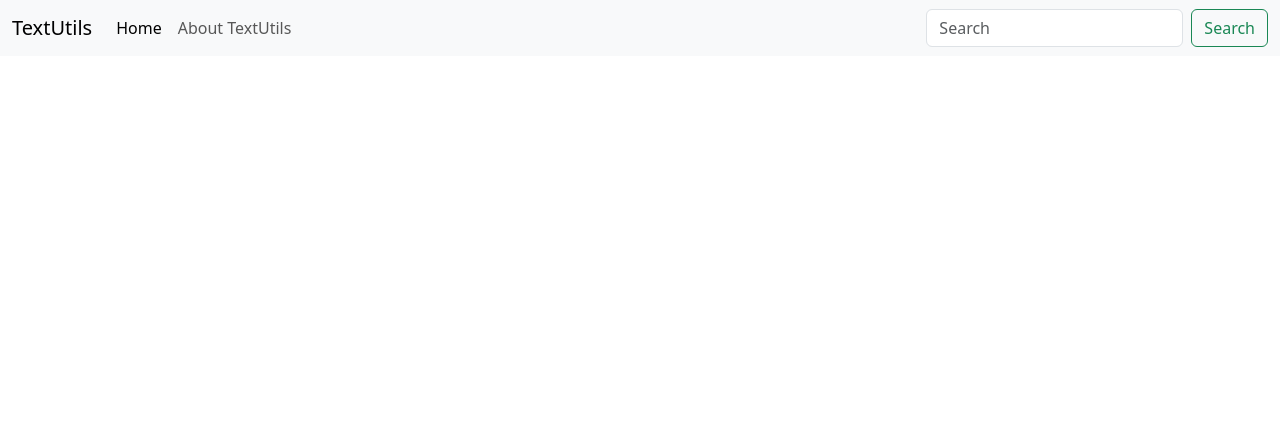
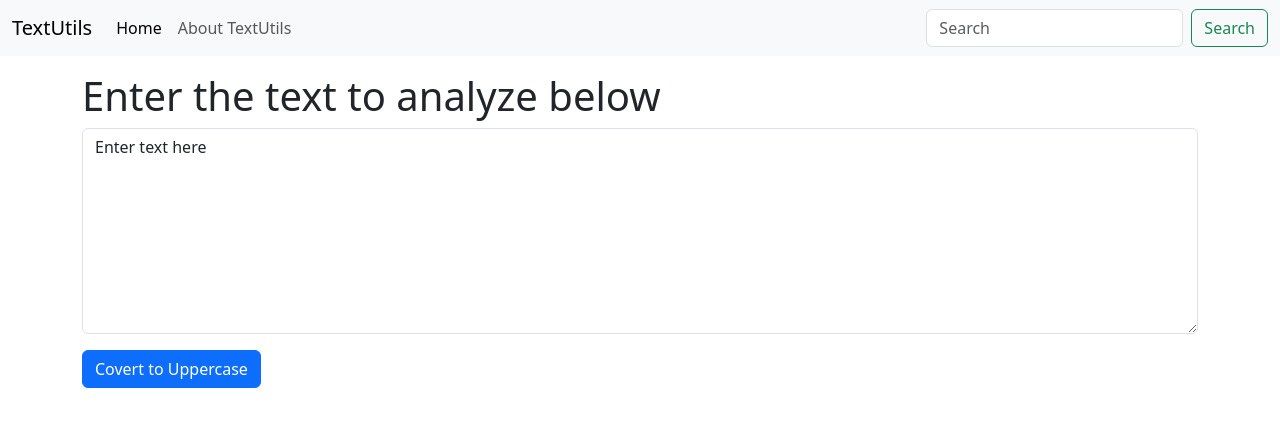
Before and after one commit to hirparamilan/react_practice_textutils, a React (Create React App) app: page / in a window 1280 px wide. Shown: the top 426 px of the page. Built offline with nearby package versions, Linux system fonts and the light colour scheme.

Commit message:
React state

```diff
--- a/src/App.js
+++ b/src/App.js
@@ -1,12 +1,15 @@
 import "./App.css";
-import 'bootstrap/dist/css/bootstrap.min.css'
+import "bootstrap/dist/css/bootstrap.min.css";
 import Navbar from "./components/Navbar";
+import TextForm from "./components/TextForm";
 
 function App() {
   return (
     <>
       <Navbar title="TextUtils" aboutText="About TextUtils" />
-
+      <div className="container my-3">
+        <TextForm heading="Enter the text to analyze below"/>
+      </div>
     </>
   );
 }
--- /dev/null
+++ b/src/components/TextForm.js
@@ -0,0 +1,34 @@
+import React, { useState } from "react";
+
+function TextForm(props) {
+  // event-handling
+  const handleUpClick = () => {
+    console.log("Uppercase was called");
+    setText(text.toUpperCase());
+  };
+
+  const handleOnChange = (event) => {
+    setText(event.target.value);
+  };
+
+  const [text, setText] = useState("Enter text here");
+  return (
+    <div>
+      <h1>{props.heading}</h1>
+      <div className="mb-3">
+        <textarea
+          className="form-control"
+          value={text}
+          onChange={handleOnChange}
+          id="myBox"
+          rows="8"
+        ></textarea>
+      </div>
+      <button className="btn btn-primary" onClick={handleUpClick}>
+        Covert to Uppercase
+      </button>
+    </div>
+  );
+}
+
+export default TextForm;
```
